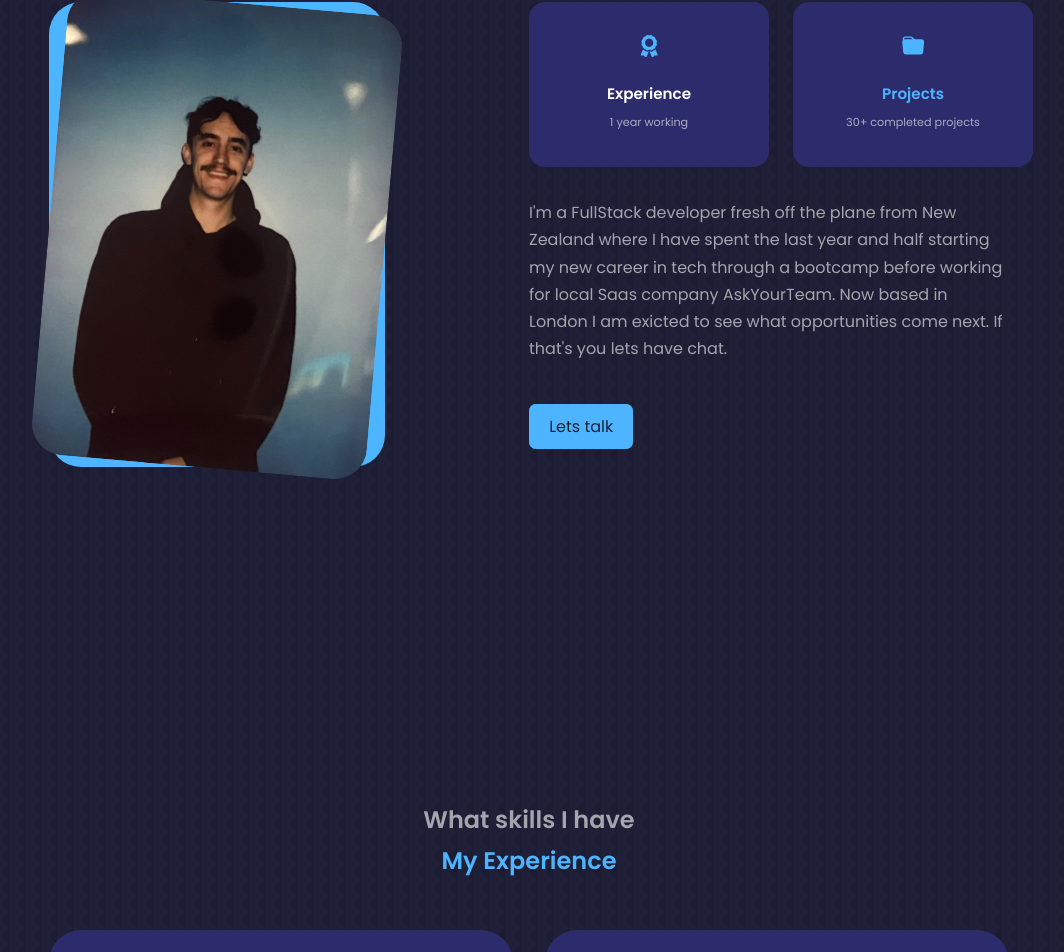
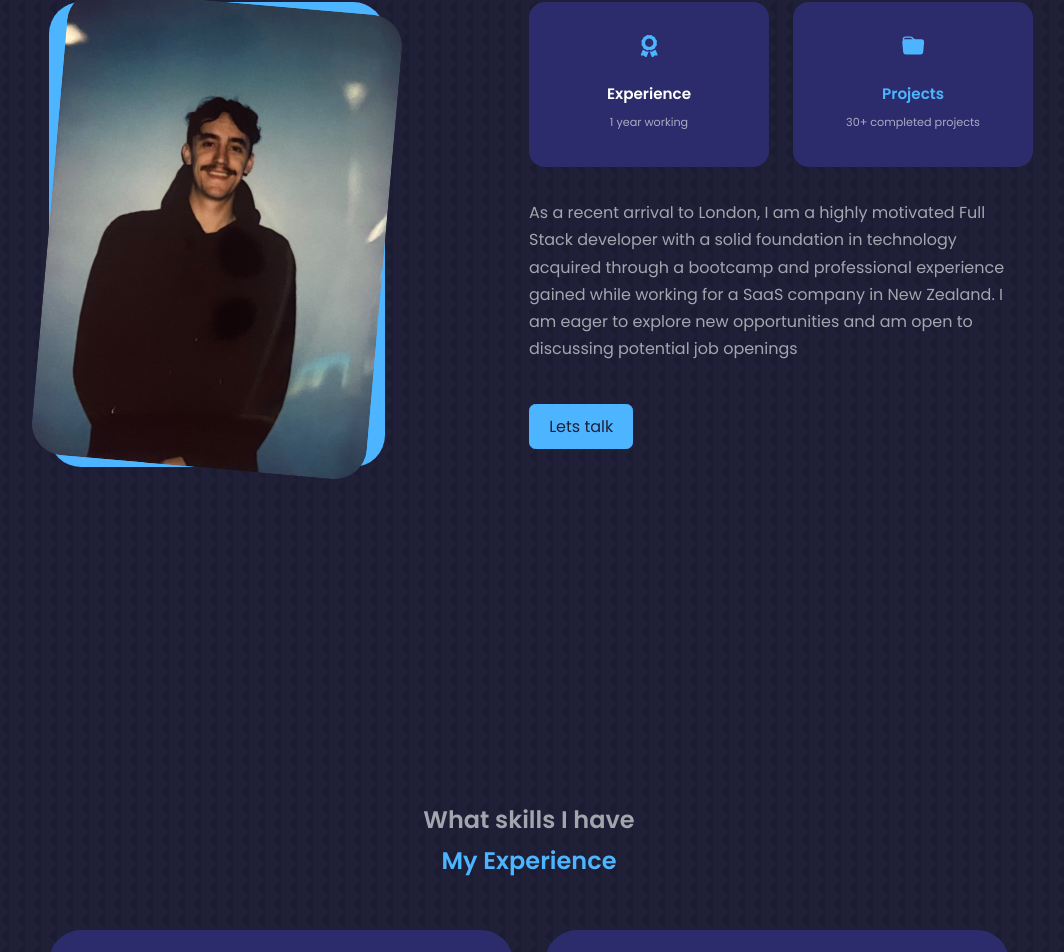
Before and after one commit to taine-rasmussen/portfoliov1, a React (Create React App) app: page / in a window 1280 px wide. Shown: the part 1056-2008 px from the top of the page, without its empty margins (111-1175 px from the left). Built offline with nearby package versions, Linux system fonts and the light colour scheme.

Commit message:
change about copy

```diff
--- a/src/Components/About/About.js
+++ b/src/Components/About/About.js
@@ -50,7 +50,7 @@ const About = () => {
             </article>
           </div>
           <p>
-            I'm a FullStack developer fresh off the plane from New Zealand where I have spent the last year and half starting my new career in tech through a bootcamp before working for local Saas company AskYourTeam.  Now based in London I am exicted to see what opportunities come next. If that's you lets have chat.
+            As a recent arrival to London, I am a highly motivated Full Stack developer with a solid foundation in technology acquired through a bootcamp and professional experience gained while working for a SaaS company in New Zealand. I am eager to explore new opportunities and am open to discussing potential job openings
           </p>
           <a
             className='btn btn-primary'
```
